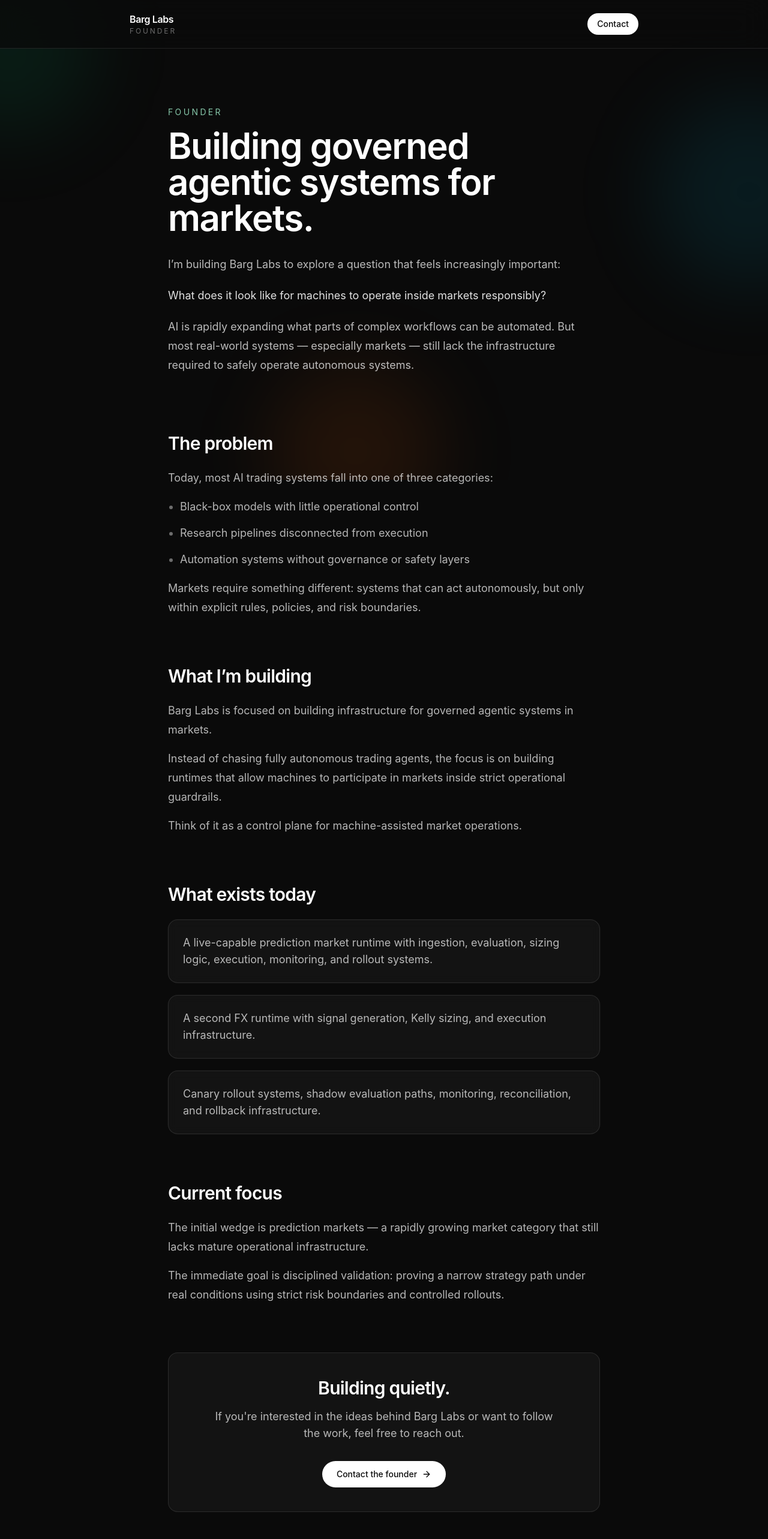
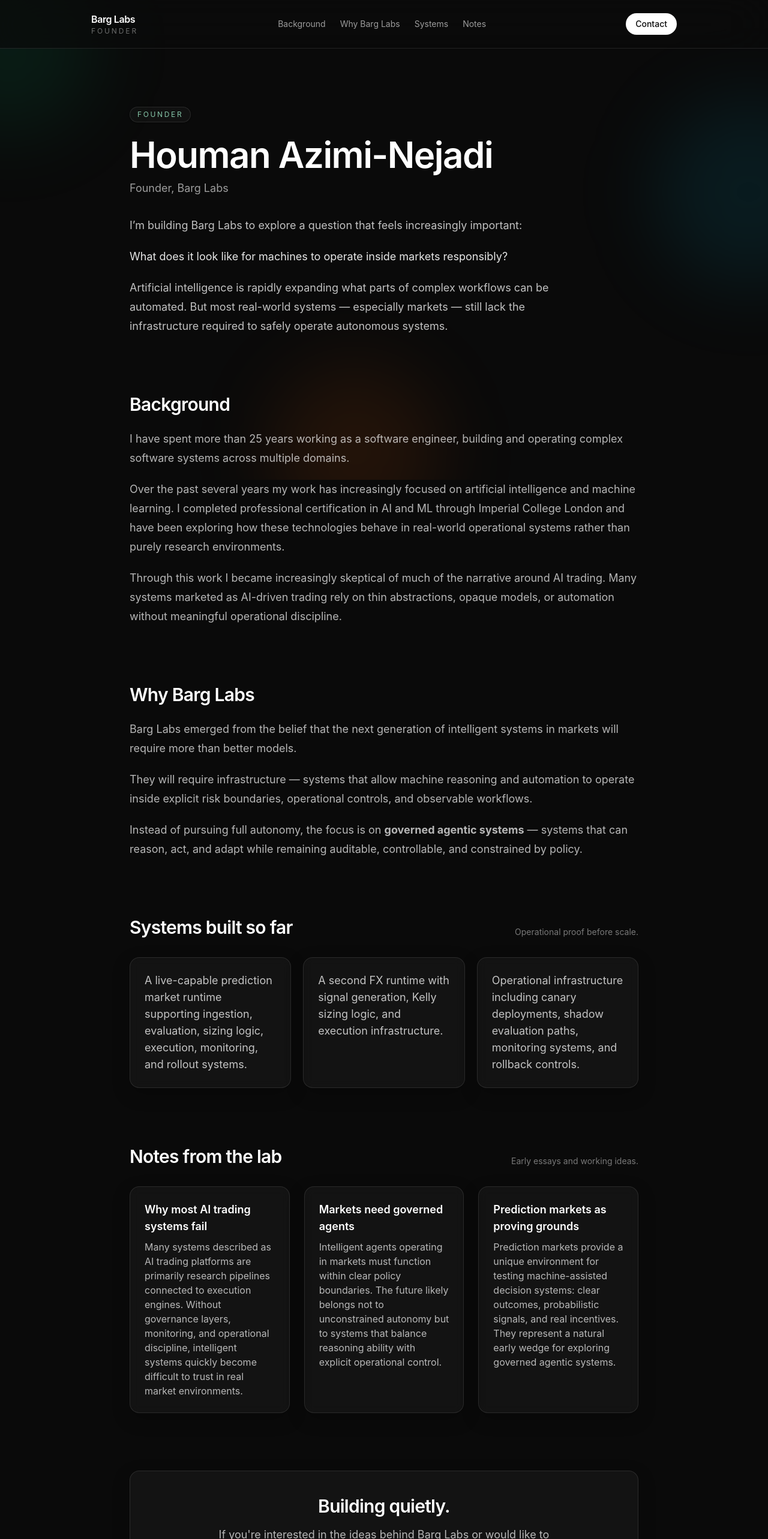
Before and after one commit to houman44/barglabs-site, a Next.js app: page / in a window 1280 px wide. Shown: the top 2566 px of the page at 60% size. Built offline with nearby package versions, Linux system fonts and the light colour scheme.

Commit message:
Polish founder page design

```diff
--- a/app/page.tsx
+++ b/app/page.tsx
@@ -10,19 +10,13 @@
   transition: { duration: 0.45 },
 };
 
-function Section({
-  title,
-  children,
-}: {
-  title: string;
-  children: React.ReactNode;
-}) {
+function Section({ title, children, id }: { title: string; children: React.ReactNode; id?: string }) {
   return (
-    <motion.section {...fade} className="mb-20">
+    <motion.section id={id} {...fade} className="mb-24 scroll-mt-24">
       <h2 className="mb-6 text-2xl font-semibold tracking-tight text-white sm:text-3xl">
         {title}
       </h2>
-      <div className="space-y-4 text-base leading-8 text-white/70 sm:text-lg">
+      <div className="space-y-5 text-base leading-8 text-white/70 sm:text-lg">
         {children}
       </div>
     </motion.section>
@@ -31,7 +25,7 @@
 
 function Surface({ children }: { children: React.ReactNode }) {
   return (
-    <div className="rounded-2xl border border-white/10 bg-white/[0.04] p-6 shadow-[0_0_0_1px_rgba(255,255,255,0.02)] backdrop-blur-sm">
+    <div className="rounded-2xl border border-white/10 bg-white/[0.04] p-6 shadow-[0_10px_30px_rgba(0,0,0,0.22)] backdrop-blur-sm transition duration-300 hover:-translate-y-1 hover:border-white/15 hover:bg-white/[0.06]">
       {children}
     </div>
   );
@@ -46,12 +40,19 @@
         <div className="absolute bottom-[-6rem] left-[35%] h-72 w-72 rounded-full bg-orange-500/10 blur-3xl" />
       </div>
 
-      <header className="sticky top-0 z-50 border-b border-white/10 bg-neutral-950/80 backdrop-blur-xl">
-        <div className="mx-auto flex max-w-4xl items-center justify-between px-6 py-5">
+      <header className="sticky top-0 z-50 border-b border-white/10 bg-neutral-950/70 backdrop-blur-2xl">
+        <div className="mx-auto flex max-w-5xl items-center justify-between px-6 py-5">
           <div>
             <div className="text-base font-semibold tracking-tight text-white">Barg Labs</div>
             <div className="text-xs uppercase tracking-[0.24em] text-white/40">Founder</div>
           </div>
+
+          <nav className="hidden items-center gap-6 text-sm text-white/60 md:flex">
+            <a href="#background" className="transition hover:text-white">Background</a>
+            <a href="#why" className="transition hover:text-white">Why Barg Labs</a>
+            <a href="#systems" className="transition hover:text-white">Systems</a>
+            <a href="#notes" className="transition hover:text-white">Notes</a>
+          </nav>
 
           <a
             href="mailto:founder@barglabs.ai"
@@ -62,99 +63,140 @@
         </div>
       </header>
 
-      <main className="relative mx-auto max-w-3xl px-6 py-20 sm:py-24">
+      <main className="relative mx-auto max-w-4xl px-6 py-20 sm:py-24">
+        <div className="absolute inset-0 -z-10 bg-[linear-gradient(to_right,rgba(255,255,255,0.03)_1px,transparent_1px),linear-gradient(to_bottom,rgba(255,255,255,0.03)_1px,transparent_1px)] bg-[size:40px_40px] [mask-image:radial-gradient(ellipse_at_center,black_38%,transparent_78%)]" />
+
         <motion.section {...fade} className="mb-24">
-          <p className="text-sm uppercase tracking-[0.24em] text-emerald-200/80">
+          <div className="inline-flex rounded-full border border-white/10 bg-white/[0.03] px-3 py-1 text-xs uppercase tracking-[0.22em] text-emerald-200/80 shadow-sm shadow-black/20">
             Founder
+          </div>
+
+          <h1 className="mt-6 text-5xl font-semibold tracking-tight text-white sm:text-6xl">
+            Houman Azimi-Nejadi
+          </h1>
+
+          <p className="mt-3 text-lg text-white/60">
+            Founder, Barg Labs
           </p>
 
-          <h1 className="mt-4 text-5xl font-semibold tracking-tight text-white sm:text-6xl">
-            Building governed agentic systems for markets.
-          </h1>
-
-          <div className="mt-8 max-w-3xl space-y-5 text-lg leading-8 text-white/72">
+          <div className="mt-8 max-w-3xl space-y-5 text-lg leading-8 text-white/75">
             <p>
               I’m building Barg Labs to explore a question that feels increasingly important:
             </p>
-            <p className="text-white/88">
+
+            <p className="text-white/90">
               What does it look like for machines to operate inside markets responsibly?
             </p>
+
             <p>
-              AI is rapidly expanding what parts of complex workflows can be automated. But most real-world systems — especially markets — still lack the infrastructure required to safely operate autonomous systems.
+              Artificial intelligence is rapidly expanding what parts of complex workflows can be automated. But most real-world systems — especially markets — still lack the infrastructure required to safely operate autonomous systems.
             </p>
           </div>
         </motion.section>
 
-        <Section title="The problem">
+        <Section id="background" title="Background">
           <p>
-            Today, most AI trading systems fall into one of three categories:
+            I have spent more than 25 years working as a software engineer, building and operating complex software systems across multiple domains.
           </p>
-          <ul className="space-y-3 pl-5 text-white/70 marker:text-white/40 list-disc">
-            <li>Black-box models with little operational control</li>
-            <li>Research pipelines disconnected from execution</li>
-            <li>Automation systems without governance or safety layers</li>
-          </ul>
+
           <p>
-            Markets require something different: systems that can act autonomously, but only within explicit rules, policies, and risk boundaries.
+            Over the past several years my work has increasingly focused on artificial intelligence and machine learning. I completed professional certification in AI and ML through Imperial College London and have been exploring how these technologies behave in real-world operational systems rather than purely research environments.
+          </p>
+
+          <p>
+            Through this work I became increasingly skeptical of much of the narrative around AI trading. Many systems marketed as AI-driven trading rely on thin abstractions, opaque models, or automation without meaningful operational discipline.
           </p>
         </Section>
 
-        <Section title="What I’m building">
+        <Section id="why" title="Why Barg Labs">
           <p>
-            Barg Labs is focused on building infrastructure for governed agentic systems in markets.
+            Barg Labs emerged from the belief that the next generation of intelligent systems in markets will require more than better models.
           </p>
+
           <p>
-            Instead of chasing fully autonomous trading agents, the focus is on building runtimes that allow machines to participate in markets inside strict operational guardrails.
+            They will require infrastructure — systems that allow machine reasoning and automation to operate inside explicit risk boundaries, operational controls, and observable workflows.
           </p>
+
           <p>
-            Think of it as a control plane for machine-assisted market operations.
+            Instead of pursuing full autonomy, the focus is on <strong>governed agentic systems</strong> — systems that can reason, act, and adapt while remaining auditable, controllable, and constrained by policy.
           </p>
         </Section>
 
-        <motion.section {...fade} className="mb-20">
-          <h2 className="mb-6 text-2xl font-semibold tracking-tight text-white sm:text-3xl">
-            What exists today
-          </h2>
+        <motion.section id="systems" {...fade} className="mb-24 scroll-mt-24">
+          <div className="mb-8 flex items-end justify-between gap-4">
+            <h2 className="text-2xl font-semibold tracking-tight text-white sm:text-3xl">
+              Systems built so far
+            </h2>
+            <p className="hidden text-sm text-white/45 md:block">Operational proof before scale.</p>
+          </div>
 
-          <div className="space-y-5">
+          <div className="grid gap-5 md:grid-cols-3">
             <Surface>
-              <p className="text-base leading-7 text-white/70 sm:text-lg">
-                A live-capable prediction market runtime with ingestion, evaluation,
-                sizing logic, execution, monitoring, and rollout systems.
+              <p className="text-base leading-7 text-white/75 sm:text-lg">
+                A live-capable prediction market runtime supporting ingestion, evaluation, sizing logic, execution, monitoring, and rollout systems.
               </p>
             </Surface>
 
             <Surface>
-              <p className="text-base leading-7 text-white/70 sm:text-lg">
-                A second FX runtime with signal generation, Kelly sizing, and execution infrastructure.
+              <p className="text-base leading-7 text-white/75 sm:text-lg">
+                A second FX runtime with signal generation, Kelly sizing logic, and execution infrastructure.
               </p>
             </Surface>
 
             <Surface>
-              <p className="text-base leading-7 text-white/70 sm:text-lg">
-                Canary rollout systems, shadow evaluation paths, monitoring, reconciliation, and rollback infrastructure.
+              <p className="text-base leading-7 text-white/75 sm:text-lg">
+                Operational infrastructure including canary deployments, shadow evaluation paths, monitoring systems, and rollback controls.
               </p>
             </Surface>
           </div>
         </motion.section>
 
-        <Section title="Current focus">
-          <p>
-            The initial wedge is prediction markets — a rapidly growing market category that still lacks mature operational infrastructure.
-          </p>
-          <p>
-            The immediate goal is disciplined validation: proving a narrow strategy path under real conditions using strict risk boundaries and controlled rollouts.
-          </p>
-        </Section>
+        <motion.section id="notes" {...fade} className="mb-24 scroll-mt-24">
+          <div className="mb-8 flex items-end justify-between gap-4">
+            <h2 className="text-2xl font-semibold tracking-tight text-white sm:text-3xl">
+              Notes from the lab
+            </h2>
+            <p className="hidden text-sm text-white/45 md:block">Early essays and working ideas.</p>
+          </div>
+
+          <div className="grid gap-6 md:grid-cols-3">
+            <Surface>
+              <h3 className="text-lg font-semibold text-white">
+                Why most AI trading systems fail
+              </h3>
+              <p className="mt-2 text-white/70">
+                Many systems described as AI trading platforms are primarily research pipelines connected to execution engines. Without governance layers, monitoring, and operational discipline, intelligent systems quickly become difficult to trust in real market environments.
+              </p>
+            </Surface>
+
+            <Surface>
+              <h3 className="text-lg font-semibold text-white">
+                Markets need governed agents
+              </h3>
+              <p className="mt-2 text-white/70">
+                Intelligent agents operating in markets must function within clear policy boundaries. The future likely belongs not to unconstrained autonomy but to systems that balance reasoning ability with explicit operational control.
+              </p>
+            </Surface>
+
+            <Surface>
+              <h3 className="text-lg font-semibold text-white">
+                Prediction markets as proving grounds
+              </h3>
+              <p className="mt-2 text-white/70">
+                Prediction markets provide a unique environment for testing machine-assisted decision systems: clear outcomes, probabilistic signals, and real incentives. They represent a natural early wedge for exploring governed agentic systems.
+              </p>
+            </Surface>
+          </div>
+        </motion.section>
 
         <motion.section {...fade}>
-          <div className="rounded-2xl border border-white/10 bg-white/[0.04] px-6 py-10 text-center sm:px-10">
+          <div className="rounded-2xl border border-white/10 bg-white/[0.04] px-6 py-10 text-center shadow-[0_10px_30px_rgba(0,0,0,0.22)] sm:px-10">
             <h2 className="text-2xl font-semibold tracking-tight text-white sm:text-3xl">
               Building quietly.
             </h2>
 
             <p className="mx-auto mt-4 max-w-xl text-base leading-7 text-white/70 sm:text-lg">
-              If you&apos;re interested in the ideas behind Barg Labs or want to follow the work, feel free to reach out.
+              If you're interested in the ideas behind Barg Labs or would like to follow the work, feel free to reach out.
             </p>
 
             <div className="mt-8">
```
